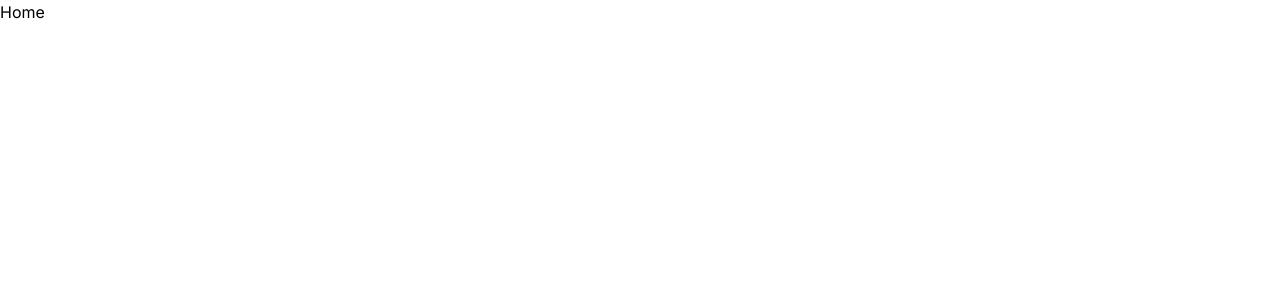
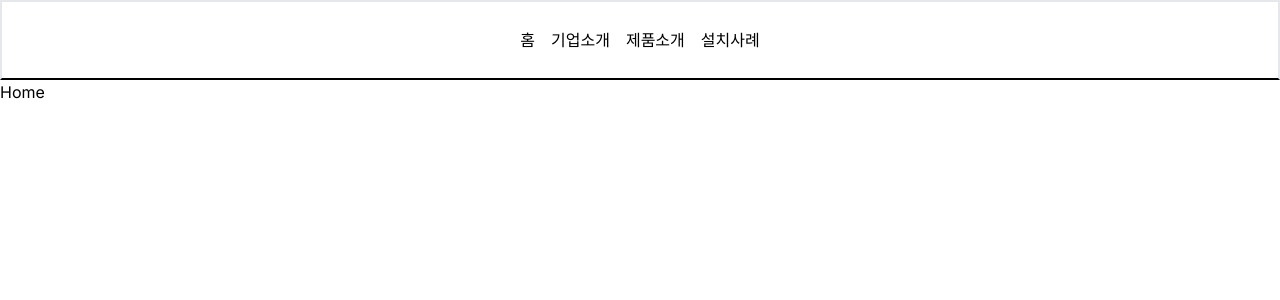
Before and after one commit to Rimsunwoo/nine, a Next.js app: page / in a window 1280 px wide. Shown: the top 300 px of the page. Built offline with nearby package versions, Linux system fonts and the light colour scheme.

Commit message:
feat: 헤더 임시 작성

```diff
--- a/src/app/company/page.tsx
+++ b/src/app/company/page.tsx
@@ -0,0 +1,7 @@
+import React from 'react';
+
+function page() {
+  return <div>회사소개</div>;
+}
+
+export default page;
--- a/src/app/exampleBoard/page.tsx
+++ b/src/app/exampleBoard/page.tsx
@@ -0,0 +1,7 @@
+import React from 'react';
+
+function page() {
+  return <div>설치 사례</div>;
+}
+
+export default page;
--- a/src/app/layout.tsx
+++ b/src/app/layout.tsx
@@ -1,6 +1,9 @@
 import {Inter} from 'next/font/google';
 
+import Header from '@/components/common/header';
+
 import type {Metadata} from 'next';
+
 import './globals.css';
 
 const inter = Inter({subsets: ['latin']});
@@ -13,7 +16,10 @@ export const metadata: Metadata = {
 export default function RootLayout({children}: {children: React.ReactNode}) {
   return (
     <html lang="ko">
-      <body className={inter.className}>{children}</body>
+      <body className={inter.className}>
+        <Header />
+        {children}
+      </body>
     </html>
   );
 }
--- a/src/app/page.tsx
+++ b/src/app/page.tsx
@@ -1,3 +1,7 @@
-export default function Home() {
+import React from 'react';
+
+function page() {
   return <div>Home</div>;
 }
+
+export default page;
--- a/src/app/productDetail/page.tsx
+++ b/src/app/productDetail/page.tsx
@@ -0,0 +1,7 @@
+import React from 'react';
+
+function page() {
+  return <div>제품 상세</div>;
+}
+
+export default page;
--- a/src/app/products/[type]/page.tsx
+++ b/src/app/products/[type]/page.tsx
@@ -0,0 +1,7 @@
+import React from 'react';
+
+function page() {
+  return <div>방송, 칠판 제품 소개</div>;
+}
+
+export default page;
--- a/src/app/products/page.tsx
+++ b/src/app/products/page.tsx
@@ -0,0 +1,7 @@
+import React from 'react';
+
+function page() {
+  return <div>page</div>;
+}
+
+export default page;
--- a/src/components/common/header.tsx
+++ b/src/components/common/header.tsx
@@ -0,0 +1,28 @@
+import React from 'react';
+
+import Link from 'next/link';
+
+const menu = [
+  ['홈', '/'],
+  ['기업소개', '/company'],
+  ['제품소개', '/products'],
+  ['설치사례', '/exampleBoard'],
+];
+
+function Header() {
+  return (
+    <div className="h-20 border-2 border-b-black flex justify-center items-center">
+      <div className="flex gap-4">
+        {menu.map(item => {
+          return (
+            <Link href={item[1]} key={item[0]}>
+              <h2>{item[0]}</h2>
+            </Link>
+          );
+        })}
+      </div>
+    </div>
+  );
+}
+
+export default Header;
```
Also changed, not shown: src/app/home/page.tsx (deleted).
